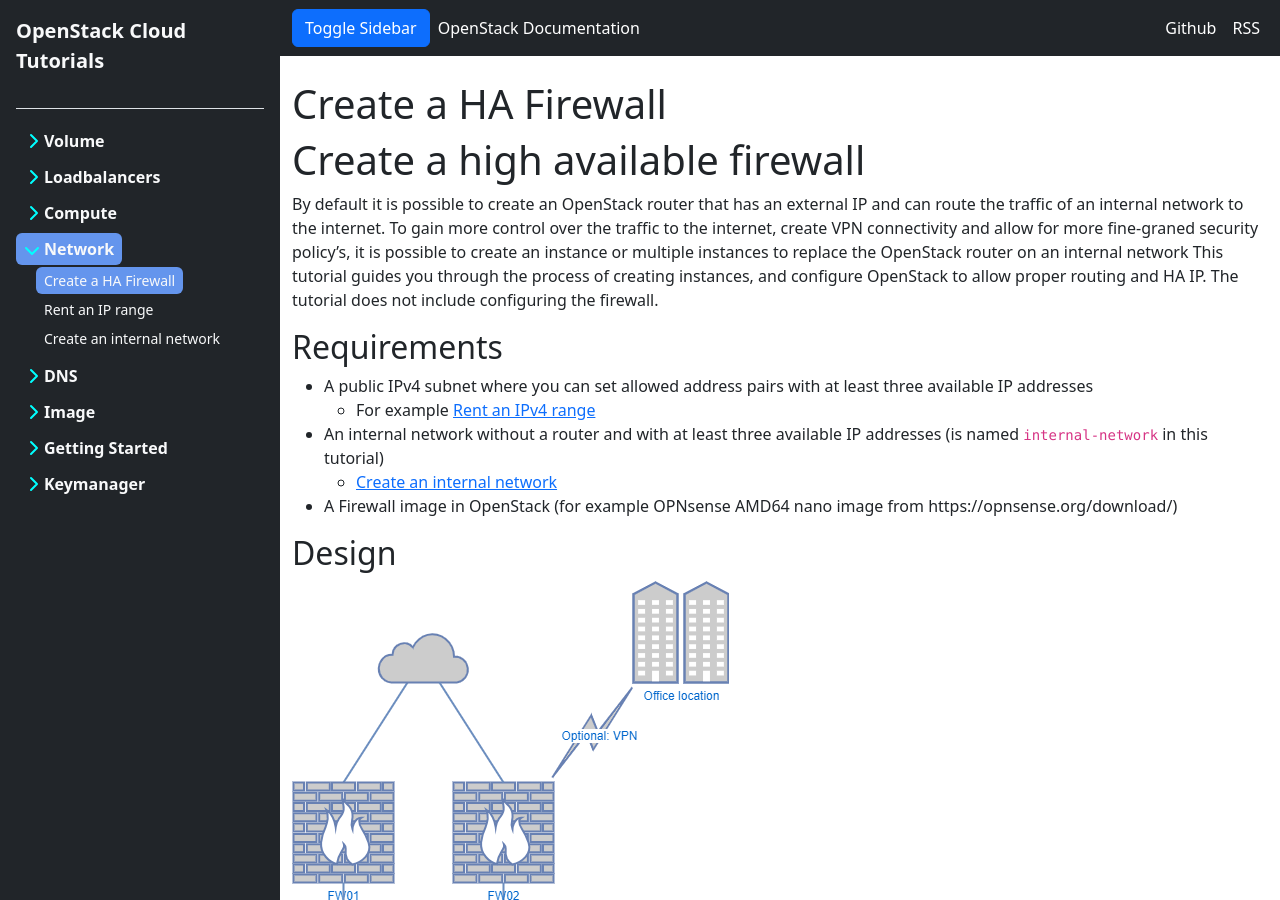
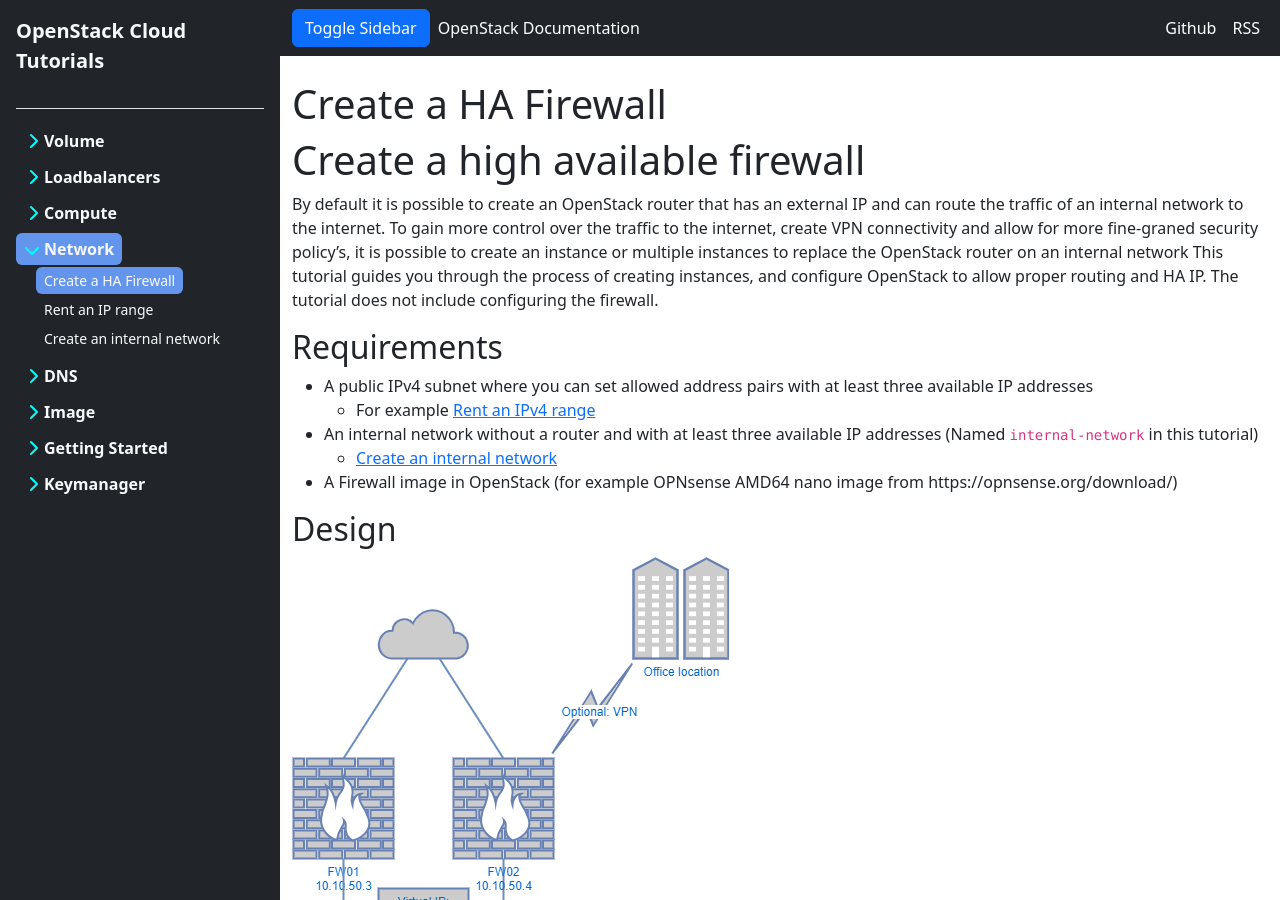
Before and after one commit to bkranendonk/OpenStack-Docs, a Jekyll site: the page built from _posts/network/2023-12-20-create-ha-firewall.md, in a window 1280 px wide and 900 px high. Built offline with Jekyll 4.4.1, drawn with Linux system fonts in a browser that asks for light colours.

```diff
--- a/_posts/network/2023-12-20-create-ha-firewall.md
+++ b/_posts/network/2023-12-20-create-ha-firewall.md
@@ -15,7 +15,7 @@ The tutorial does not include configuring the firewall.
 ## Requirements
 * A public IPv4 subnet where you can set allowed address pairs with at least three available IP addresses
   * For example [Rent an IPv4 range]({{ '/articles/create-byoip-network' | relative_url }})
-* An internal network without a router and with at least three available IP addresses (is named `internal-network` in this tutorial)
+* An internal network without a router and with at least three available IP addresses (Named `internal-network` in this tutorial)
   * [Create an internal network]({{ '/articles/create-an-internal-network' | relative_url }})
 * A Firewall image in OpenStack (for example OPNsense AMD64 nano image from https://opnsense.org/download/)
 
```
